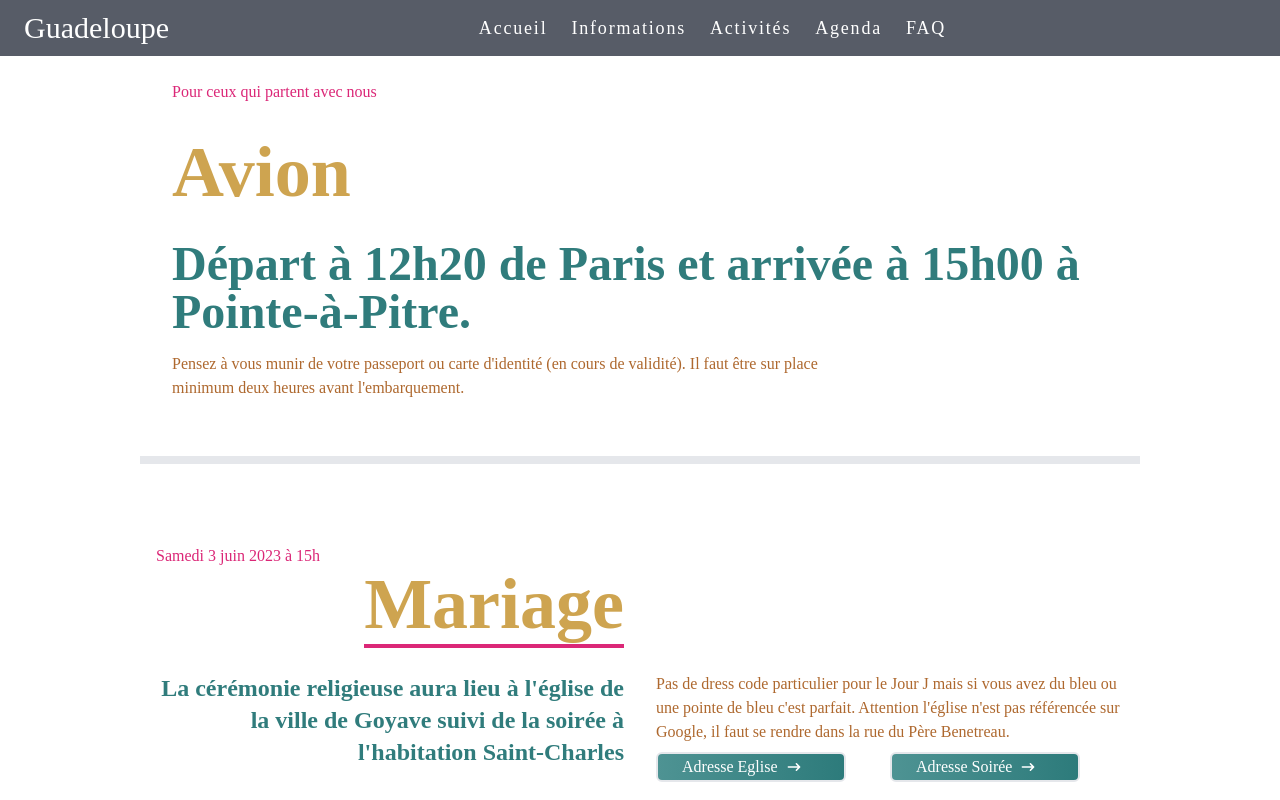
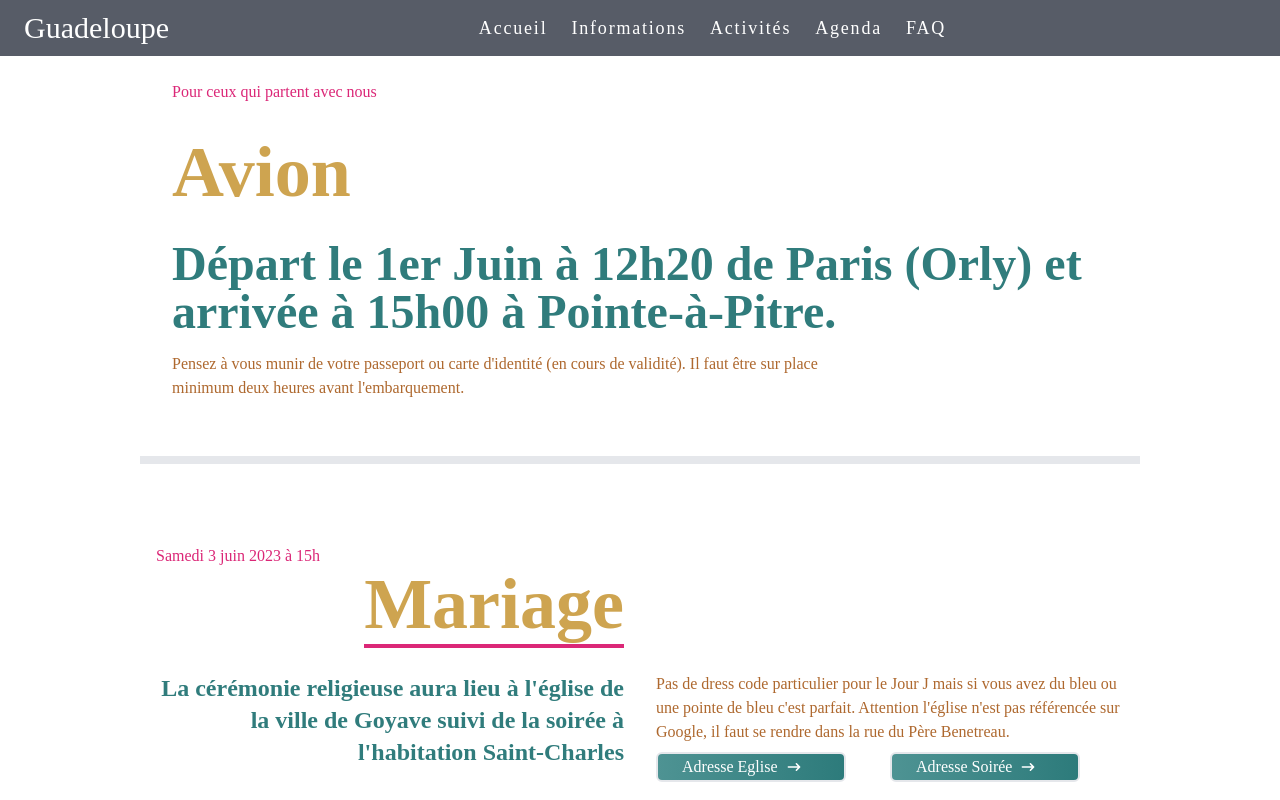
Before and after one commit to Jhonise/mariage-guadeloupe, a React (Create React App) app: page /informations in a window 1280 px wide. Shown: the top 800 px of the page. Built offline with nearby package versions, Linux system fonts and the light colour scheme.

Commit message:
Update infos.jsx

```diff
--- a/src/components/infos.jsx
+++ b/src/components/infos.jsx
@@ -42,7 +42,7 @@ const Infos =() => {
             <div className='pt-20 pb-10 max-w-[1000px] mx-auto px-8 flex flex-col justify-center h-full border-b-8'>
                 <p className ='text-pink-600 text-left'>Pour ceux qui partent avec nous</p>
                 <h1 className='text-4xl sm:text-7xl font-bold text-[#CEA450]'>Avion</h1>
-                <h2 className='text-4xl sm:text-5xl font-bold text-[#307C7C]'>Départ à 12h20 de Paris et arrivée à 15h00 à Pointe-à-Pitre.</h2>
+                <h2 className='text-4xl sm:text-5xl font-bold text-[#307C7C]'>Départ le 1er Juin à 12h20 de Paris (Orly) et arrivée à 15h00 à Pointe-à-Pitre.</h2>
                 <p className='text-[#AE682E] py-4 max-w-[700px]'>Pensez à vous munir de votre passeport ou carte d'identité (en cours de validité).
                    Il faut être sur place minimum deux heures avant l'embarquement.</p>
             </div>
```
